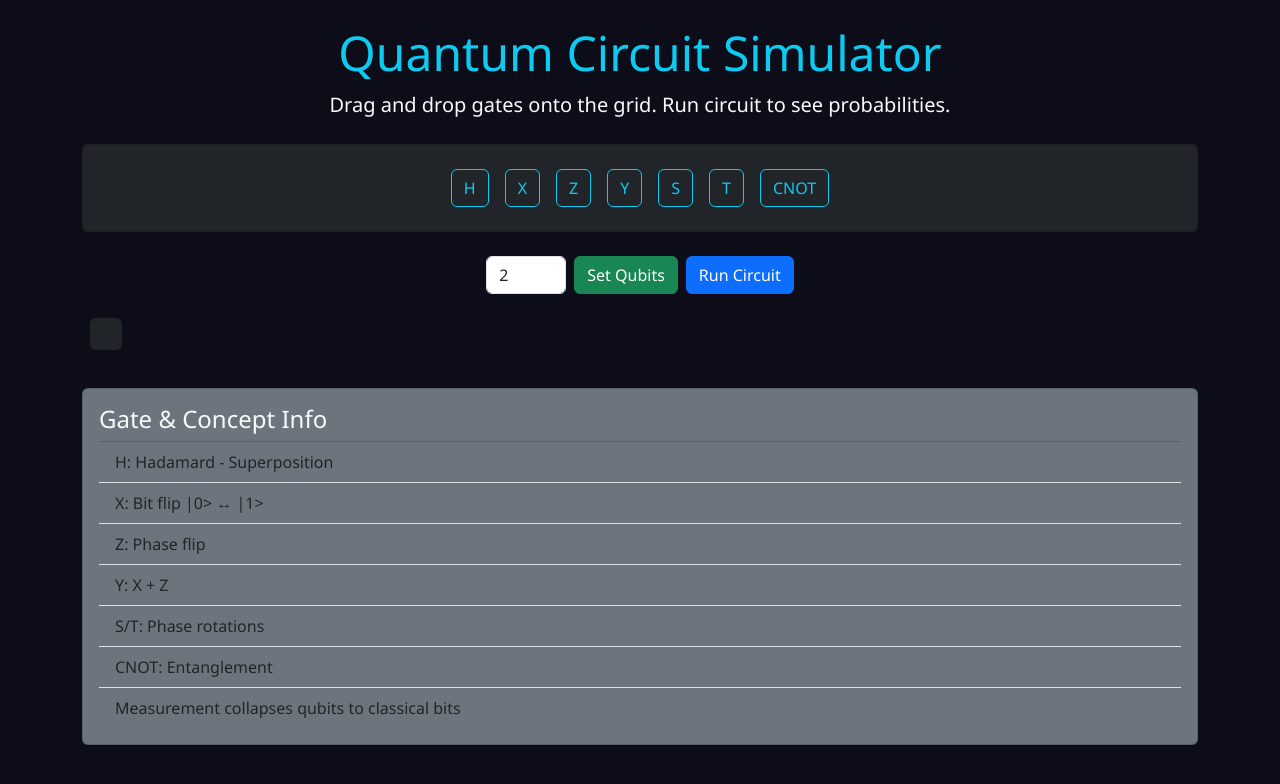
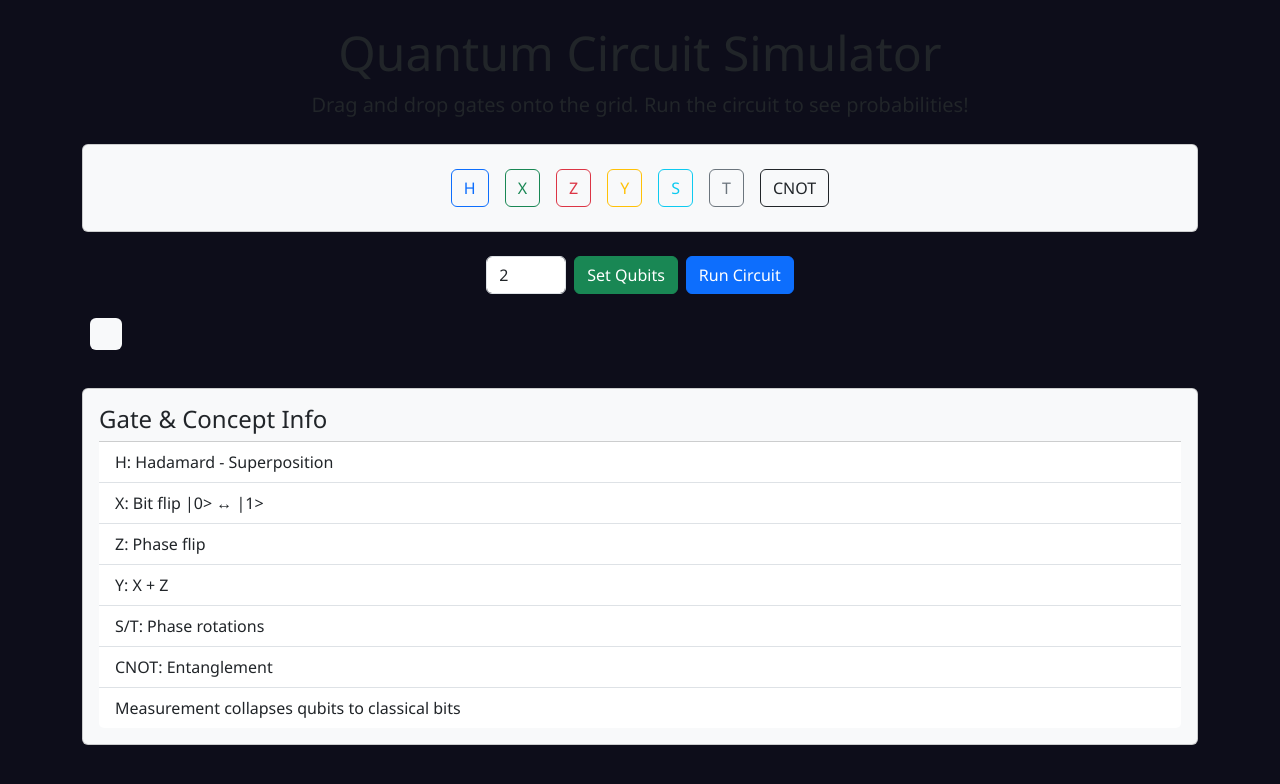
Before and after one commit to Vishalkrishnan-Muralikrishnan/Quantum-Logic-Gates-Simulator, a Flask app: page / in a window 1280 px wide. Shown: the top 784 px of the page. Run offline with Flask 3, Linux system fonts and the light colour scheme.

Commit message:
Update index.html

```diff
--- a/templates/index.html
+++ b/templates/index.html
@@ -10,20 +10,20 @@
 <body>
 <div class="container mt-4">
   <div class="text-center mb-4">
-    <h1 class="display-5 text-info">Quantum Circuit Simulator</h1>
-    <p class="lead text-light">Drag and drop gates onto the grid. Run circuit to see probabilities.</p>
+    <h1 class="display-5 text-dark">Quantum Circuit Simulator</h1>
+    <p class="lead text-dark">Drag and drop gates onto the grid. Run the circuit to see probabilities!</p>
   </div>
 
   <!-- Gate Palette -->
-  <div class="card bg-dark text-light mb-4 p-3">
+  <div class="card bg-light text-dark mb-4 p-3">
     <div class="d-flex flex-wrap justify-content-center">
-      <div class="btn btn-outline-info m-2 gate-tile" draggable="true" data-gate="H" data-bs-toggle="tooltip" title="Hadamard: Superposition">H</div>
-      <div class="btn btn-outline-info m-2 gate-tile" draggable="true" data-gate="X" data-bs-toggle="tooltip" title="X: Bit flip">X</div>
-      <div class="btn btn-outline-info m-2 gate-tile" draggable="true" data-gate="Z" data-bs-toggle="tooltip" title="Z: Phase flip">Z</div>
-      <div class="btn btn-outline-info m-2 gate-tile" draggable="true" data-gate="Y" data-bs-toggle="tooltip" title="Y: Bit+Phase flip">Y</div>
+      <div class="btn btn-outline-primary m-2 gate-tile" draggable="true" data-gate="H" data-bs-toggle="tooltip" title="Hadamard: Superposition">H</div>
+      <div class="btn btn-outline-success m-2 gate-tile" draggable="true" data-gate="X" data-bs-toggle="tooltip" title="X: Bit flip">X</div>
+      <div class="btn btn-outline-danger m-2 gate-tile" draggable="true" data-gate="Z" data-bs-toggle="tooltip" title="Z: Phase flip">Z</div>
+      <div class="btn btn-outline-warning m-2 gate-tile" draggable="true" data-gate="Y" data-bs-toggle="tooltip" title="Y: Bit+Phase flip">Y</div>
       <div class="btn btn-outline-info m-2 gate-tile" draggable="true" data-gate="S" data-bs-toggle="tooltip" title="S: Phase rotation">S</div>
-      <div class="btn btn-outline-info m-2 gate-tile" draggable="true" data-gate="T" data-bs-toggle="tooltip" title="T: Phase rotation">T</div>
-      <div class="btn btn-outline-info m-2 gate-tile" draggable="true" data-gate="CNOT" data-bs-toggle="tooltip" title="CNOT: Entanglement">CNOT</div>
+      <div class="btn btn-outline-secondary m-2 gate-tile" draggable="true" data-gate="T" data-bs-toggle="tooltip" title="T: Phase rotation">T</div>
+      <div class="btn btn-outline-dark m-2 gate-tile" draggable="true" data-gate="CNOT" data-bs-toggle="tooltip" title="CNOT: Entanglement">CNOT</div>
     </div>
   </div>
 
@@ -36,23 +36,23 @@
 
   <!-- Circuit Grid -->
   <div id="circuit-container" class="overflow-auto p-2 mb-4">
-    <div id="grid" class="d-inline-block bg-dark p-3 rounded"></div>
+    <div id="grid" class="d-inline-block bg-light p-3 rounded"></div>
   </div>
 
   <!-- Output / Probability Bars -->
   <div id="output" class="text-center mb-4"></div>
 
   <!-- Legend / Info -->
-  <div class="card bg-secondary text-light p-3 mb-4">
+  <div class="card bg-light text-dark p-3 mb-4">
     <h4>Gate & Concept Info</h4>
-    <ul class="list-group list-group-flush text-light">
-      <li class="list-group-item bg-secondary">H: Hadamard - Superposition</li>
-      <li class="list-group-item bg-secondary">X: Bit flip |0> ↔ |1></li>
-      <li class="list-group-item bg-secondary">Z: Phase flip</li>
-      <li class="list-group-item bg-secondary">Y: X + Z</li>
-      <li class="list-group-item bg-secondary">S/T: Phase rotations</li>
-      <li class="list-group-item bg-secondary">CNOT: Entanglement</li>
-      <li class="list-group-item bg-secondary">Measurement collapses qubits to classical bits</li>
+    <ul class="list-group list-group-flush text-dark">
+      <li class="list-group-item">H: Hadamard - Superposition</li>
+      <li class="list-group-item">X: Bit flip |0> ↔ |1></li>
+      <li class="list-group-item">Z: Phase flip</li>
+      <li class="list-group-item">Y: X + Z</li>
+      <li class="list-group-item">S/T: Phase rotations</li>
+      <li class="list-group-item">CNOT: Entanglement</li>
+      <li class="list-group-item">Measurement collapses qubits to classical bits</li>
     </ul>
   </div>
 </div>
```
